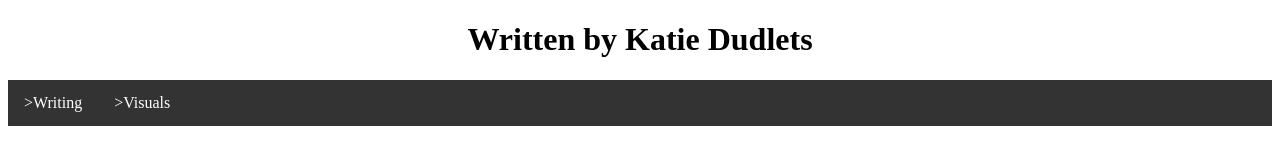
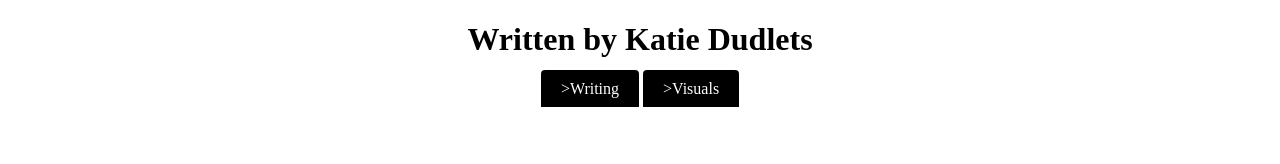
Before and after one commit to katiedudlets/katiedudlets.github.io, a plain HTML site: page index.html in a window 1280 px wide. Drawn offline with Linux system fonts and the light colour scheme.

Commit message:
Update style.css

```diff
--- a/style.css
+++ b/style.css
@@ -21,27 +21,27 @@ h1{
    text-align:center;
 }
 
-ul {
-    list-style-type: none;
-    margin: 0;
+ul#menu {
     padding: 0;
-    overflow: hidden;
-    background-color: #333;
+  text-align: center
 }
 
-li {
-    float: left;
+
+ul#menu li {
+    display: inline;
 }
 
-li a {
-    display: block;
+
+ul#menu li a {
+    background-color: black;
     color: white;
-    text-align: center;
-    padding: 14px 16px;
+    padding: 10px 20px;
     text-decoration: none;
+    border-radius: 4px 4px 0 0;
 }
 
-/* Change the link color to #111 (black) on hover */
-li a:hover {
-    background-color: #111;
+
+ul#menu li a:hover {
+    background-color: #BDBDBD
+;
 }
```
